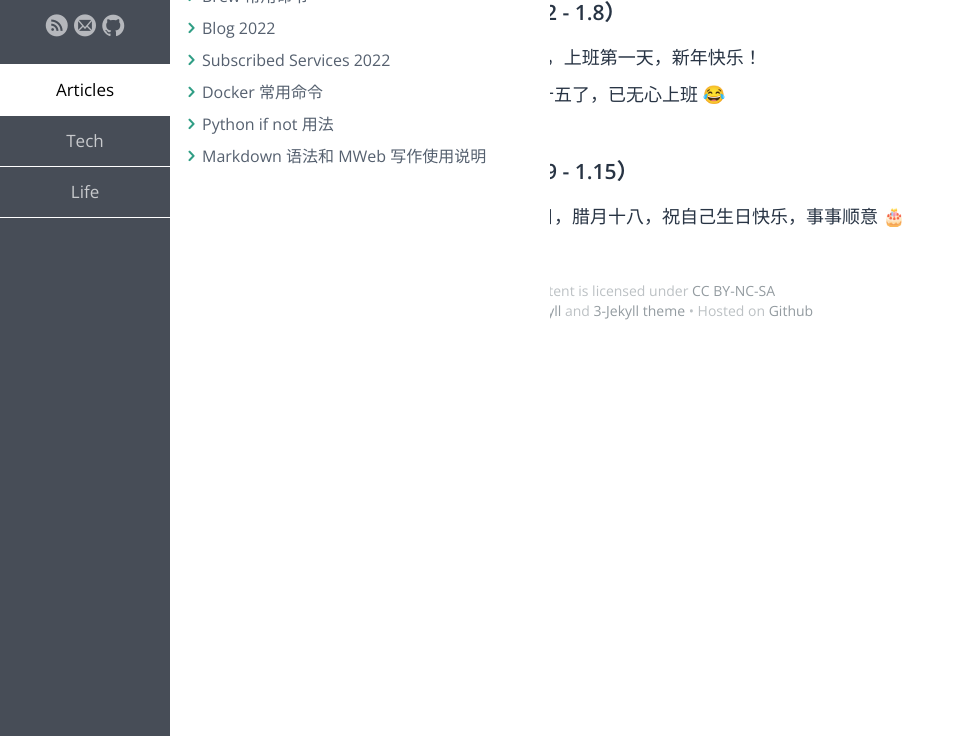
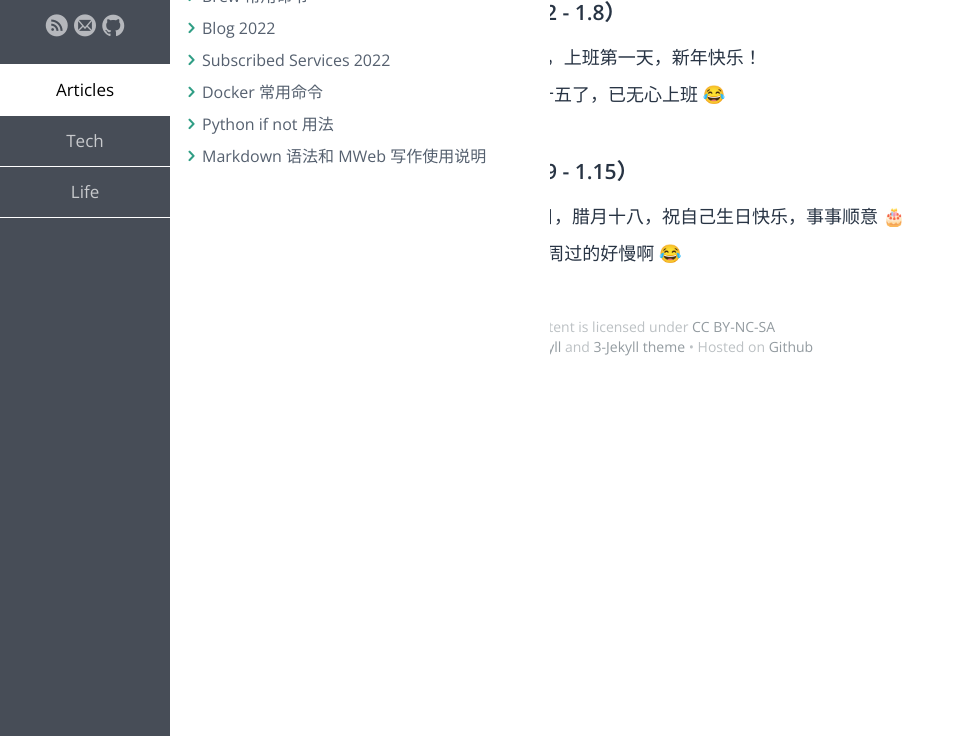
Before and after one commit to samxupeiran/samxupeiran.github.io, a Jekyll site: the page built from _posts/life/2023-01-03-my-blog.md, in a window 1280 px wide, cut to the strip 164-900 px from the top of the page. Shown: the whole strip, without its empty margins (0-965 px from the left). Built offline with Jekyll 4.4.1, drawn with Linux system fonts in a browser that asks for light colours; some web fonts are replaced.

Commit message:
feat: add weekly blog 1.11

```diff
--- a/_posts/life/2023-01-03-my-blog.md
+++ b/_posts/life/2023-01-03-my-blog.md
@@ -12,3 +12,4 @@ tags: Blog
 
 - ### 2023 年 1 月 第 2 周（1.9 - 1.15）
      - 1.9 今天是自己的农历生日，腊月十八，祝自己生日快乐，事事顺意 🎂
+     - 1.11 今天才周三，感觉这周过的好慢啊 😂
```
